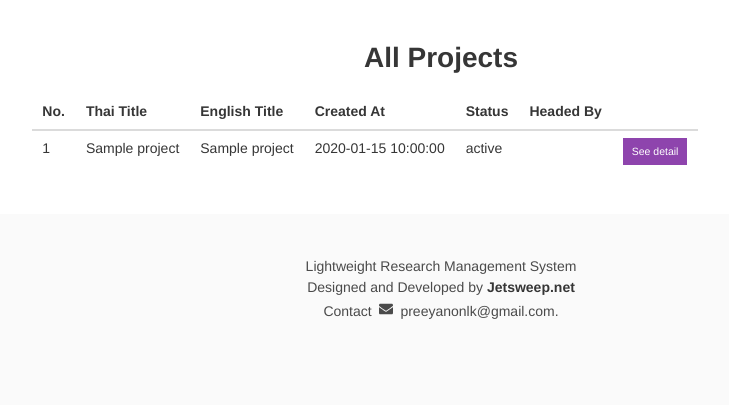
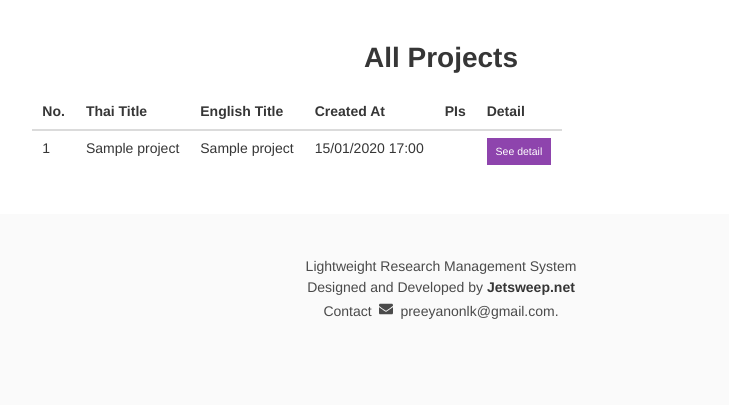
Before and after one commit to likit/stin-research-is, a Flask app: page /project/ in a window 1280 px wide. Shown: the part 46-451 px from the top of the page, without its empty margins (199-928 px from the left). Run offline with Flask 2, Linux system fonts and the light colour scheme; tables that the repository leaves empty hold one stand-in row (values such as "Sample post"); parts of the project's set-up code (start-up, migrations or seed data) failed here and were passed over; some libraries are stand-ins or nearby versions; some web fonts are replaced.

Commit message:
added a link to the researcher bio
added a restriction for other users to see the project detail

```diff
--- a/erm/app/templates/project/detail.html
+++ b/erm/app/templates/project/detail.html
@@ -54,6 +54,7 @@
                 <tr>
                     <td class="title is-size-5" width="20%">Updated at</td><td> วันที่ {{ project.updated_at|localdatetime }} นาฬิกา</td>
                 </tr>
+                {% if current_user.is_authenticated and project.creator == current_user %}
                 <tr>
                     <td class="title is-size-5" width="20%">Status</td><td>{{ project.status }}</td>
                 </tr>
@@ -63,6 +64,7 @@
                 <tr>
                     <td class="title is-size-5" width="20%">Uses or Applications</td><td>{{ project.use_applications }}</td>
                 </tr>
+                {% endif %}
                 <tr>
                     <td class="title is-size-5" width="20%">Category</td>
                     <td>
--- a/erm/app/templates/project/index.html
+++ b/erm/app/templates/project/index.html
@@ -18,25 +18,24 @@
                 <th>Thai Title</th>
                 <th>English Title</th>
                 <th>Created At</th>
-                <th>Status</th>
-                <th>Headed By</th>
-                <th></th>
+                <th>PIs</th>
+                <th>Detail</th>
                 </thead>
                 <tbody>
                 {% for project in projects|sort(attribute='created_at', reverse=True) %}
+                {% if project.status != 'drafty' %}
                 <tr>
                     <td>{{ loop.index }}</td>
                     <td>{{ project.title_th }}</td>
                     <td>{{ project.title_en }}</td>
-                    <td>{{ project.created_at }}</td>
-                    <td>{{ project.status }}</td>
+                    <td>{{ project.created_at|localdatetime }}</td>
                     <td>
                         {% for member in project.members %}
-                            {% if member.role == "PI" %}
-                            <a href="#" class="button is-light is-small">
-                                {{ member.user.profile.fullname_th }},
-                            </a>
-                            {% endif %}
+                        {% if member.role == 'PI' %}
+                        <a href="{{ url_for('researcher.show_profile', user_id=member.user.id) }}" class="button is-light is-small">
+                            {{ member.user.profile.fullname_th }}
+                        </a>
+                        {% endif %}
                         {% endfor %}
                     </td>
                     <td>
@@ -46,6 +45,7 @@
                         </a>
                     </td>
                 </tr>
+                {% endif %}
                 {% endfor %}
                 </tbody>
             </table>
```
Also changed, not shown: erm/app/templates/project/created_projects.html (+5 -5 lines).
